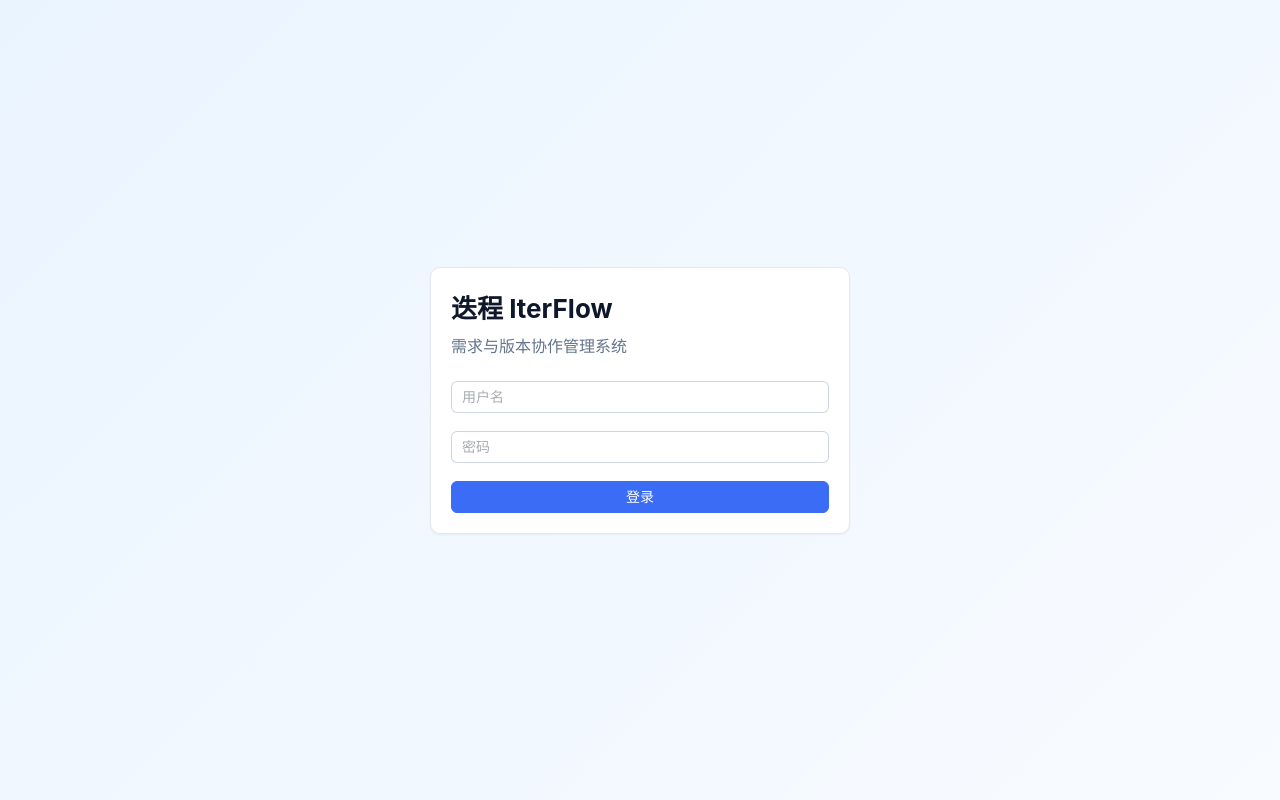
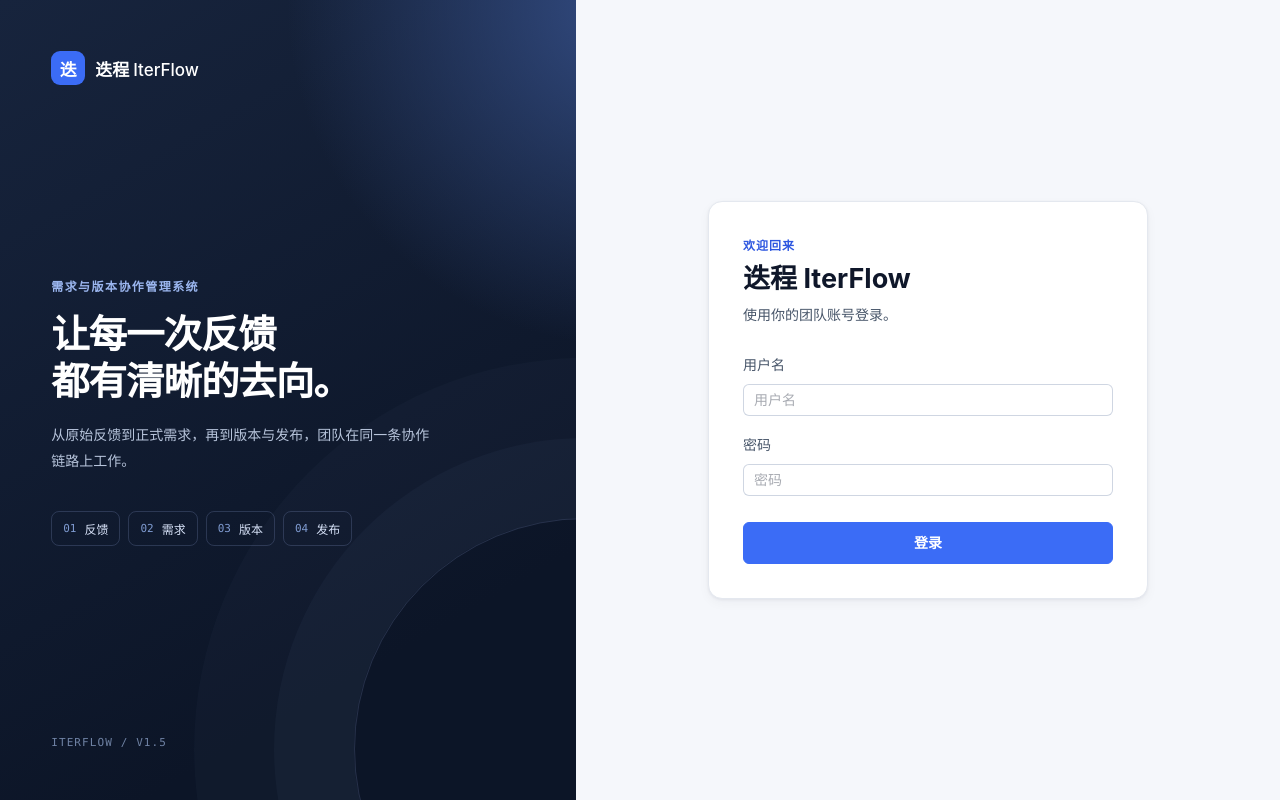
Before and after one commit to dede233/iterflow, a Vue app in the folder frontend/: page /login in a window 1280 px wide. Built offline with nearby package versions, Linux system fonts and the light colour scheme.

Commit message:
feat(ui): redesign auth notification and profile screens

```diff
--- a/frontend/components.d.ts
+++ b/frontend/components.d.ts
@@ -12,6 +12,7 @@ export {}
 declare module 'vue' {
   export interface GlobalComponents {
     AppIcon: typeof import('./src/components/ui/AppIcon.vue')['default']
+    AuthShell: typeof import('./src/components/ui/AuthShell.vue')['default']
     DashboardOverviewContent: typeof import('./src/components/DashboardOverviewContent.vue')['default']
     ElAlert: typeof import('element-plus/es')['ElAlert']
     ElButton: typeof import('element-plus/es')['ElButton']
@@ -37,7 +38,6 @@ declare module 'vue' {
     ElProgress: typeof import('element-plus/es')['ElProgress']
     ElRadio: typeof import('element-plus/es')['ElRadio']
     ElRadioGroup: typeof import('element-plus/es')['ElRadioGroup']
-    ElResult: typeof import('element-plus/es')['ElResult']
     ElRow: typeof import('element-plus/es')['ElRow']
     ElSelect: typeof import('element-plus/es')['ElSelect']
     ElSkeleton: typeof import('element-plus/es')['ElSkeleton']
--- /dev/null
+++ b/frontend/src/components/ui/AuthShell.vue
@@ -0,0 +1,47 @@
+<script setup lang="ts">
+const steps = ['反馈', '需求', '版本', '发布']
+</script>
+
+<template>
+  <main class="auth-shell">
+    <aside class="auth-story" aria-label="迭程产品介绍">
+      <div class="auth-brand"><span class="auth-mark">迭</span><span>迭程 <strong>IterFlow</strong></span></div>
+      <div class="auth-copy">
+        <span class="auth-kicker">需求与版本协作管理系统</span>
+        <h2>让每一次反馈<br>都有清晰的去向。</h2>
+        <p>从原始反馈到正式需求，再到版本与发布，团队在同一条协作链路上工作。</p>
+        <ol class="auth-flow">
+          <li v-for="(step, index) in steps" :key="step"><span>{{ String(index + 1).padStart(2, '0') }}</span>{{ step }}</li>
+        </ol>
+      </div>
+      <div class="auth-foot">ITERFLOW / V1.5</div>
+    </aside>
+    <div class="auth-form-pane"><div class="auth-form-inner"><slot /></div></div>
+  </main>
+</template>
+
+<style scoped>
+.auth-shell { display: grid; grid-template-columns: minmax(360px, 45%) minmax(0, 1fr); min-height: 100dvh; background: var(--if-bg-page); }
+.auth-story { position: relative; display: flex; flex-direction: column; justify-content: space-between; overflow: hidden; min-height: 100dvh; padding: clamp(28px, 4vw, 60px); background: radial-gradient(circle at 110% 0%, #334c83 0, transparent 34%), linear-gradient(150deg, #17243d, #0c1527 78%); color: #fff; }
+.auth-story::before { position: absolute; width: 460px; height: 460px; right: -240px; bottom: -180px; border: 1px solid rgba(173, 195, 255, .16); border-radius: 50%; box-shadow: 0 0 0 80px rgba(173, 195, 255, .035), 0 0 0 160px rgba(173, 195, 255, .025); content: ''; pointer-events: none; }
+.auth-brand { display: flex; align-items: center; gap: 10px; position: relative; z-index: 1; font-size: 17px; font-weight: 700; }
+.auth-brand strong { font-weight: 500; }
+.auth-mark { display: grid; place-items: center; width: 34px; height: 34px; border-radius: 9px; background: var(--if-brand-500); font-weight: 800; }
+.auth-copy { position: relative; z-index: 1; max-width: 470px; }
+.auth-kicker { color: #9bb6ef; font-size: 12px; font-weight: 650; letter-spacing: .12em; }
+.auth-copy h2 { margin: 16px 0; font-size: clamp(30px, 3vw, 46px); line-height: 1.23; letter-spacing: -.025em; }
+.auth-copy p { max-width: 380px; margin: 0; color: #b7c4db; font-size: 14px; line-height: 1.9; }
+.auth-flow { display: flex; flex-wrap: wrap; gap: 8px; margin: 36px 0 0; padding: 0; list-style: none; }
+.auth-flow li { display: inline-flex; align-items: center; gap: 8px; padding: 8px 11px; border: 1px solid rgba(173, 195, 255, .18); border-radius: 8px; color: #d9e4fa; font-size: 12px; }
+.auth-flow li span { color: #7f9bd1; font-family: var(--if-font-mono); font-size: 11px; }
+.auth-foot { position: relative; z-index: 1; color: #6f82a4; font-family: var(--if-font-mono); font-size: 11px; letter-spacing: .1em; }
+.auth-form-pane { display: grid; place-items: center; min-width: 0; padding: 40px 24px; }
+.auth-form-inner { width: min(440px, 100%); }
+@media (max-width: 767px) {
+  .auth-shell { display: block; }
+  .auth-story { min-height: auto; padding: 16px 20px; background: transparent; color: var(--if-text-1); }
+  .auth-story::before, .auth-copy, .auth-foot { display: none; }
+  .auth-brand { font-size: 15px; }
+  .auth-form-pane { min-height: calc(100dvh - 66px); padding: 12px 16px 48px; align-items: center; }
+}
+</style>
--- a/frontend/src/views/auth/ChangePasswordView.vue
+++ b/frontend/src/views/auth/ChangePasswordView.vue
@@ -3,6 +3,7 @@ import { computed, reactive, ref } from 'vue'
 import { ElMessage } from 'element-plus'
 import { useRoute, useRouter } from 'vue-router'
 import { useAuthStore } from '@/stores/auth'
+import AuthShell from '@/components/ui/AuthShell.vue'
 
 const router = useRouter()
 const route = useRoute()
@@ -35,8 +36,9 @@ async function submit(): Promise<void> {
 </script>
 
 <template>
-  <main class="password-page" aria-labelledby="change-password-title">
+  <AuthShell>
     <el-card class="password-card" shadow="never">
+      <div class="eyebrow">账号安全</div>
       <h1 id="change-password-title">{{ forced ? '修改初始密码' : '修改密码' }}</h1>
       <p>{{ forced ? '为保护账号安全，请先设置一个新密码。' : '定期更新密码有助于保护账号安全。' }}</p>
       <el-form label-position="top" @submit.prevent="submit">
@@ -54,13 +56,15 @@ async function submit(): Promise<void> {
         </el-button>
       </el-form>
     </el-card>
-  </main>
+  </AuthShell>
 </template>
 
 <style scoped>
-.password-page { min-height: 100vh; display: grid; place-items: center; padding: 20px; background: #f5f7fa; }
-.password-card { width: min(420px, 100%); }
-h1 { margin: 0 0 8px; font-size: 22px; }
-p { margin: 0 0 24px; color: #64748b; }
-.full-width { width: 100%; }
+.password-card { width: 100%; border-radius: var(--if-radius-lg) !important; box-shadow: var(--if-shadow) !important; }
+.password-card :deep(.el-card__body) { padding: 34px; }
+.eyebrow { margin-bottom: 8px; color: var(--if-brand-600); font-size: 12px; font-weight: 700; letter-spacing: .08em; }
+h1 { margin: 0 0 8px; font-size: 26px; }
+p { margin: 0 0 28px; color: var(--if-text-2); font-size: 14px; line-height: 1.6; }
+.full-width { width: 100%; min-height: 42px; margin-top: 8px; font-weight: 650; }
+@media (max-width: 767px) { .password-card :deep(.el-card__body) { padding: 26px 22px; } }
 </style>
--- a/frontend/src/views/auth/ForbiddenView.vue
+++ b/frontend/src/views/auth/ForbiddenView.vue
@@ -1,19 +1,28 @@
 <script setup lang="ts">
 import { useRouter } from 'vue-router'
+import AuthShell from '@/components/ui/AuthShell.vue'
+import AppIcon from '@/components/ui/AppIcon.vue'
 
 const router = useRouter()
 </script>
 
 <template>
-  <main class="forbidden-page">
-    <el-result icon="warning" title="无权访问" sub-title="你的账号没有访问此页面所需的权限。">
-      <template #extra>
-        <el-button type="primary" @click="router.replace('/')">返回首页</el-button>
-      </template>
-    </el-result>
-  </main>
+  <AuthShell>
+    <section class="forbidden-card">
+      <span class="icon"><AppIcon name="lock" :size="26" /></span>
+      <div class="eyebrow">访问受限</div>
+      <h1>无权访问</h1>
+      <p>当前账号无权访问此功能。</p>
+      <el-button type="primary" @click="router.replace('/')">返回首页</el-button>
+    </section>
+  </AuthShell>
 </template>
 
 <style scoped>
-.forbidden-page { min-height: 100vh; display: grid; place-items: center; }
+.forbidden-card { padding: 38px; border: 1px solid var(--if-border); border-radius: var(--if-radius-lg); background: var(--if-bg-surface); box-shadow: var(--if-shadow); }
+.icon { display: grid; place-items: center; width: 54px; height: 54px; margin-bottom: 20px; border-radius: 15px; background: var(--if-warning-bg); color: var(--if-warning-fg); }
+.eyebrow { color: var(--if-warning-fg); font-size: 12px; font-weight: 700; letter-spacing: .08em; }
+h1 { margin: 8px 0; font-size: 26px; }
+p { margin: 0 0 24px; color: var(--if-text-2); }
+@media (max-width: 767px) { .forbidden-card { padding: 28px 22px; } }
 </style>
--- a/frontend/src/views/auth/LoginView.vue
+++ b/frontend/src/views/auth/LoginView.vue
@@ -3,6 +3,7 @@ import { reactive, ref } from 'vue'
 import { ElMessage } from 'element-plus'
 import { useRoute, useRouter } from 'vue-router'
 import { useAuthStore } from '@/stores/auth'
+import AuthShell from '@/components/ui/AuthShell.vue'
 
 const form = reactive({ username: '', password: '' })
 const submitting = ref(false)
@@ -26,27 +27,30 @@ async function submit(): Promise<void> {
 </script>
 
 <template>
-  <main class="login" aria-labelledby="login-title">
+  <AuthShell>
     <el-card class="card" shadow="never">
+      <div class="eyebrow">欢迎回来</div>
       <h1 id="login-title">迭程 IterFlow</h1>
-      <p>需求与版本协作管理系统</p>
-      <el-form @submit.prevent="submit">
-        <el-form-item>
+      <p>使用你的团队账号登录。</p>
+      <el-form label-position="top" @submit.prevent="submit">
+        <el-form-item label="用户名">
           <el-input v-model="form.username" placeholder="用户名" autocomplete="username" />
         </el-form-item>
-        <el-form-item>
+        <el-form-item label="密码">
           <el-input v-model="form.password" type="password" show-password placeholder="密码" autocomplete="current-password" />
         </el-form-item>
         <el-button native-type="submit" type="primary" :loading="submitting" class="full-width">登录</el-button>
       </el-form>
     </el-card>
-  </main>
+  </AuthShell>
 </template>
 
 <style scoped>
-.login { min-height: 100vh; display: grid; place-items: center; background: linear-gradient(135deg, #eaf4ff, #f8fbff); }
-.card { width: min(420px, 92vw); }
-h1 { margin: 0 0 8px; font-size: 26px; }
-p { margin: 0 0 24px; color: #64748b; }
-.full-width { width: 100%; }
+.card { width: 100%; border-radius: var(--if-radius-lg) !important; box-shadow: var(--if-shadow) !important; }
+.card :deep(.el-card__body) { padding: 34px; }
+.eyebrow { margin-bottom: 8px; color: var(--if-brand-600); font-size: 12px; font-weight: 700; letter-spacing: .08em; }
+h1 { margin: 0 0 8px; font-size: 27px; line-height: 1.3; }
+p { margin: 0 0 30px; color: var(--if-text-2); font-size: 14px; }
+.full-width { width: 100%; min-height: 42px; margin-top: 8px; font-weight: 650; }
+@media (max-width: 767px) { .card :deep(.el-card__body) { padding: 26px 22px; } }
 </style>
```
Also changed, not shown: frontend/src/views/notification/NotificationCenterView.vue (+58 -19 lines), frontend/src/views/profile/ProfileView.vue (+23 -9 lines), 2 other files (tests, documents, lock files or other folders).
